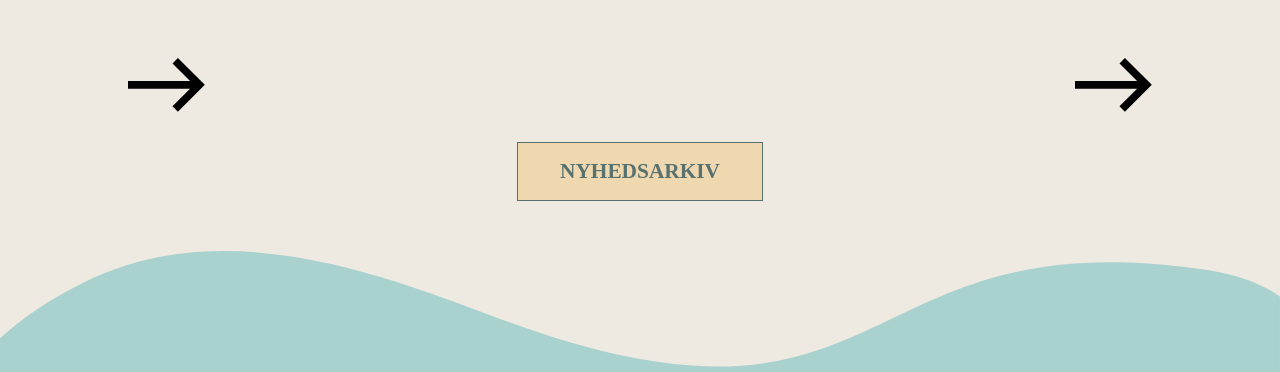
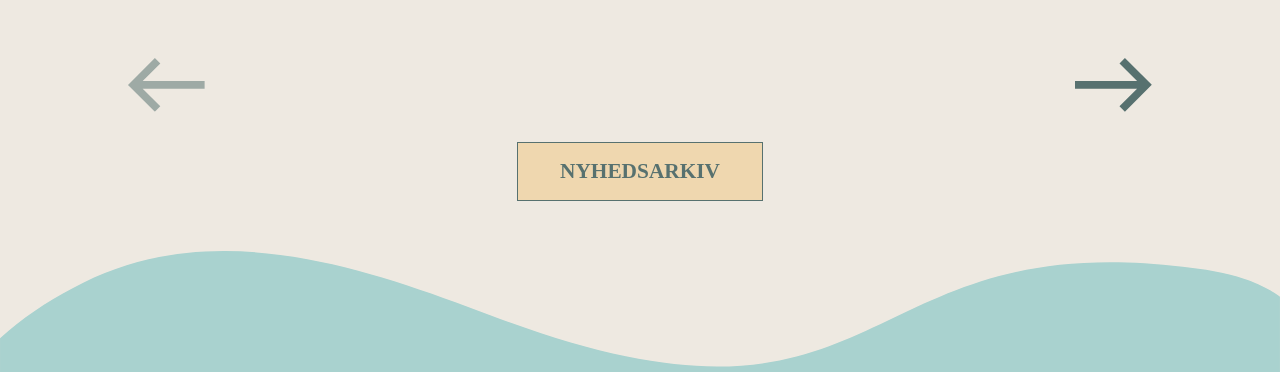
Before and after one commit to Rosa2401/multimedieproduktion-1, a plain HTML site: page artikler.html in a window 1280 px wide. Shown: the part 2537-2909 px from the top of the page. Drawn offline with Linux system fonts and the light colour scheme; a web font is replaced by a local one.

Commit message:
Add files via upload

```diff
--- a/artikler.css
+++ b/artikler.css
@@ -110,17 +110,17 @@
     gap: 85%;
 }
 
-.next {
+#next {
     fill: #57716f;
     transition: ease-in-out 0.2s;
 }
 
-.next:hover {
+#next:hover {
     fill: #efd7af;
     transition: ease-in-out 0.2;
 }
 
-.back { /* der er ingen tidligere nyhedsartikler, så denne pil er "greyed out" */
+#back { /* der er ingen tidligere nyhedsartikler, så denne pil er "greyed out" */
     transform: rotate(180deg);
     fill: #57716f85;
 }
```
